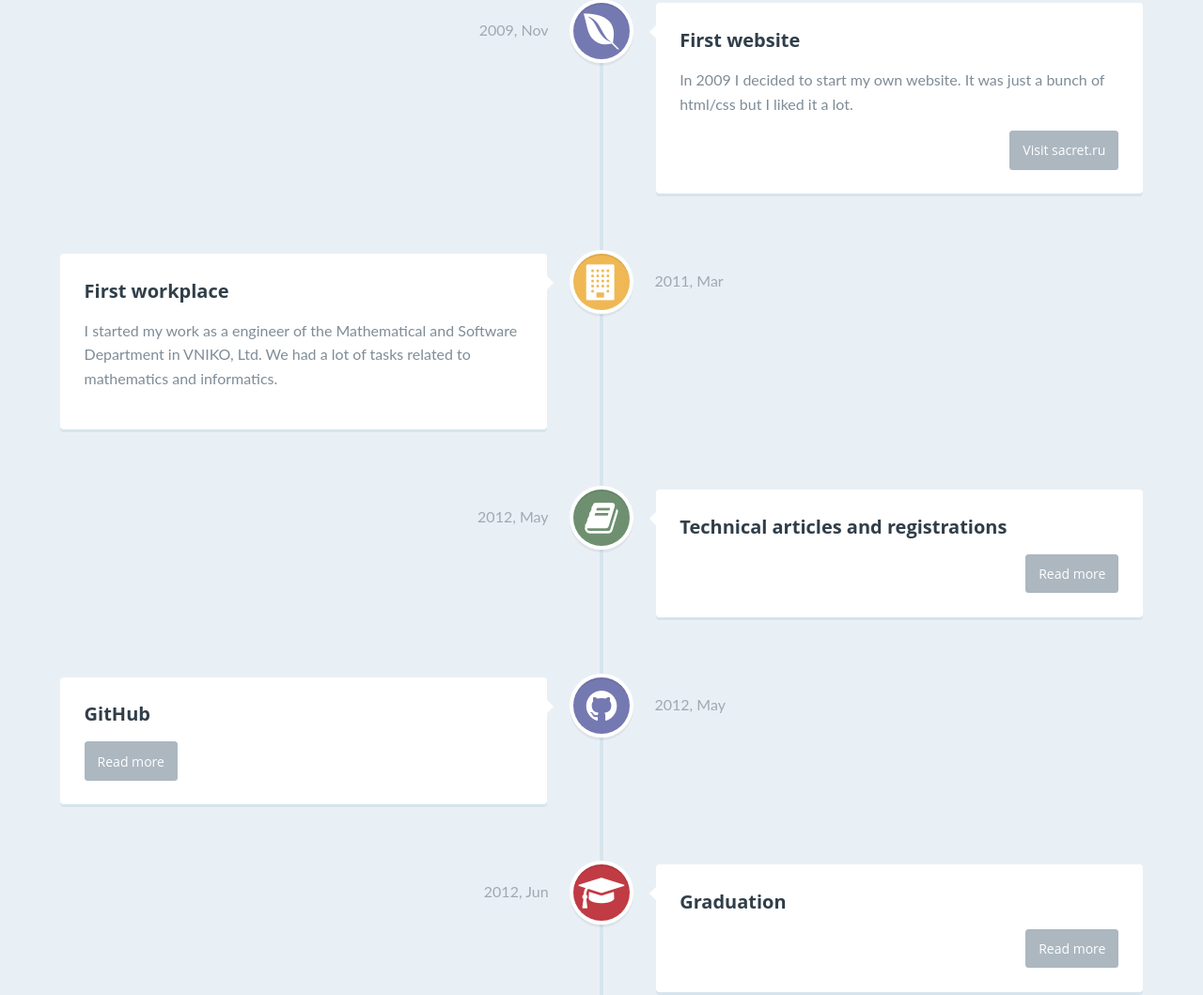
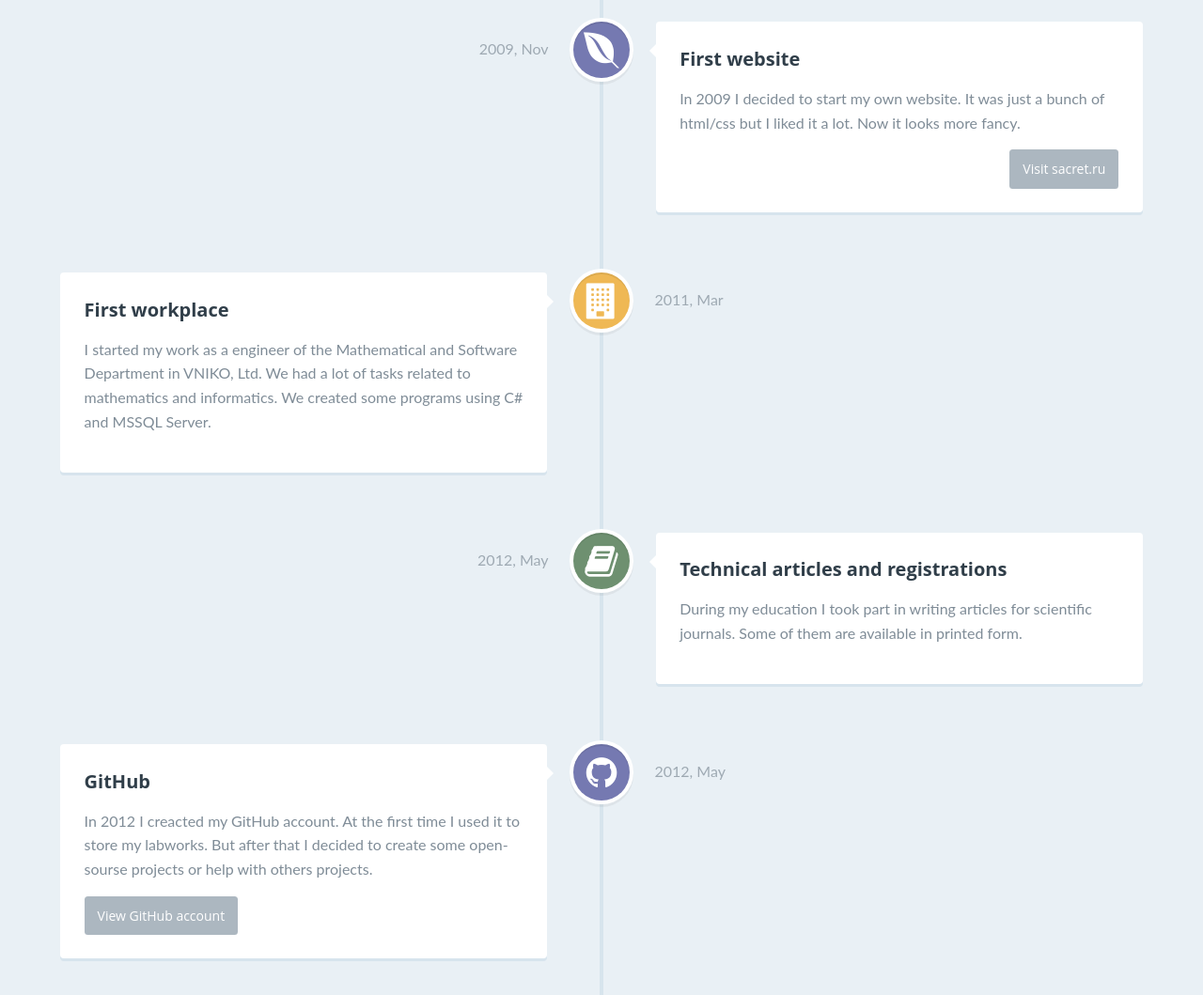
Before and after one commit to Sacret/sacret.github.io, a website: page index.html in a window 1280 px wide. Shown: the part 1289-2348 px from the top of the page at 94% size. Drawn offline with Linux system fonts and the light colour scheme.

Commit message:
Change timelime info

```diff
--- a/index.html
+++ b/index.html
@@ -11,6 +11,7 @@
 
  <body>
 	<header>
+    <img src="build/img/me.png" class="header-photo" />
 		<h1>Anastasia Kozaeva: CV</h1>
 	</header>
 
@@ -22,7 +23,7 @@
 
 			<div class="cd-timeline-content">
 				<h2>Birthday</h2>
-				<p>I was born in the city of Novocherkassk almost 26 years ago.</p>
+				<p>I was born in the city of Novocherkassk.</p>
 				<span class="cd-date">1990, Sep</span>
 			</div> <!-- cd-timeline-content -->
 		</div> <!-- cd-timeline-block -->
@@ -34,7 +35,7 @@
 
 			<div class="cd-timeline-content">
 				<h2>School years</h2>
-				<p>I had been studying in the school for 10 years.	Last 2 years we spent in special medical class, so we have additional subjects like anatomy, nursing and so on. Also we had wonderful informatics teacher who taught us programming (using Pascal, Delphi), construction of flowcharts and algorythms. My final exam of informatics was Delphi project for matrix addition and multiplication. And, yeah, I thought it was so complicated -)</p>
+				<p>I had been studying in the school for 10 years. Last 2 years we spent in special medical class, so we have additional subjects like anatomy, nursing and so on. Also we had wonderful informatics teacher who taught us programming (using Pascal, Delphi), construction of flowcharts and algorythms. My final exam of informatics was Delphi project for matrix addition and multiplication. And, yeah, I thought it was so complicated -)</p>
 				<a href="https://github.com/Sacret/matrix-operations" target="_blank" class="cd-read-more">Check it out</a>
 				<span class="cd-date">1997, Sep</span>
 			</div> <!-- cd-timeline-content -->
@@ -60,7 +61,7 @@
 
 			<div class="cd-timeline-content">
 				<h2>First website</h2>
-				<p>In 2009 I decided to start my own website. It was just a bunch of html/css but I liked it a lot.</p>
+				<p>In 2009 I decided to start my own website. It was just a bunch of html/css but I liked it a lot. Now it looks more fancy.</p>
 				<a href="http://www.sacret.ru" target="_blank" class="cd-read-more">Visit sacret.ru</a>
 				<span class="cd-date">2009, Nov</span>
 			</div> <!-- cd-timeline-content -->
@@ -73,7 +74,7 @@
 
 			<div class="cd-timeline-content">
 				<h2>First workplace</h2>
-				<p>I started my work as a engineer of the Mathematical and Software Department in VNIKO, Ltd. We had a lot of tasks related to mathematics and informatics.</p>
+				<p>I started my work as a engineer of the Mathematical and Software Department in VNIKO, Ltd. We had a lot of tasks related to mathematics and informatics. We created some programs using C# and MSSQL Server.</p>
 				<span class="cd-date">2011, Mar</span>
 			</div> <!-- cd-timeline-content -->
 		</div> <!-- cd-timeline-block -->
@@ -85,8 +86,7 @@
 
 			<div class="cd-timeline-content">
 				<h2>Technical articles and registrations</h2>
-				<p></p>
-				<a href="" class="cd-read-more">Read more</a>
+				<p>During my education I took part in writing articles for scientific journals. Some of them are available in printed form.</p>
 				<span class="cd-date">2012, May</span>
 			</div> <!-- cd-timeline-content -->
 		</div> <!-- cd-timeline-block -->
@@ -98,8 +98,8 @@
 
 			<div class="cd-timeline-content">
 				<h2>GitHub</h2>
-				<p></p>
-				<a href="" class="cd-read-more">Read more</a>
+				<p>In 2012 I creacted my GitHub account. At the first time I used it to store my labworks. But after that I decided to create some open-sourse projects or help with others projects.</p>
+				<a href="https://github.com/Sacret" target="_blank" class="cd-read-more">View GitHub account</a>
 				<span class="cd-date">2012, May</span>
 			</div> <!-- cd-timeline-content -->
 		</div> <!-- cd-timeline-block -->
--- a/scss/app.scss
+++ b/scss/app.scss
@@ -86,13 +86,22 @@ header {
 	}
 
 	@include MQ(L) {
-		height: 300px;
-		line-height: 300px;
+		height: 320px;
+		line-height: 20px;
 
 		h1 {
 			@include font-size(24px);
 		}
 	}
+}
+
+.header-photo {
+  margin: 25px;
+  height: 150px;
+  float: left;
+  @include MQ(L) {
+    float: none;
+  }
 }
 
 #cd-timeline {
```
Also changed, not shown: build/css/app.css.
